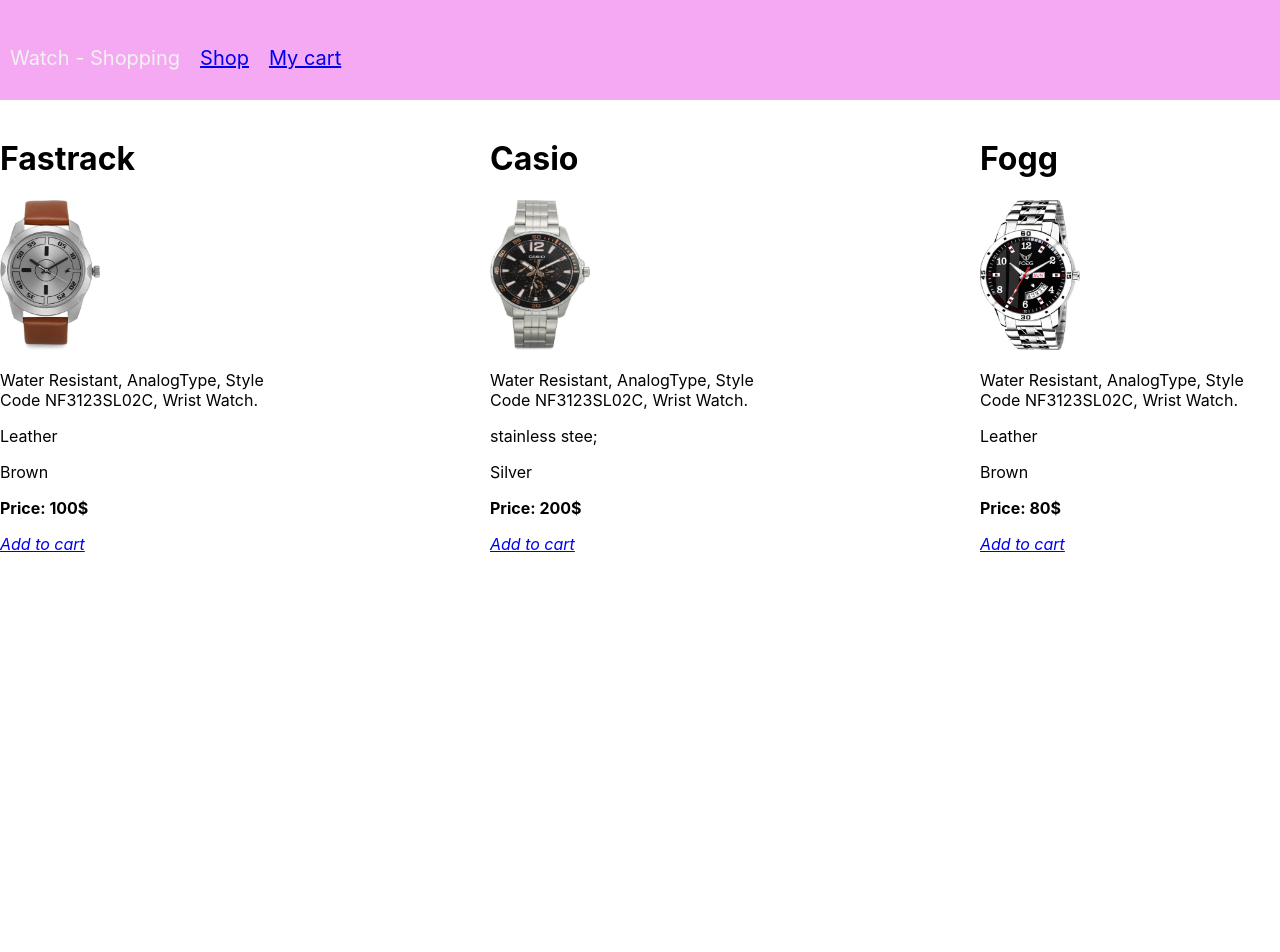
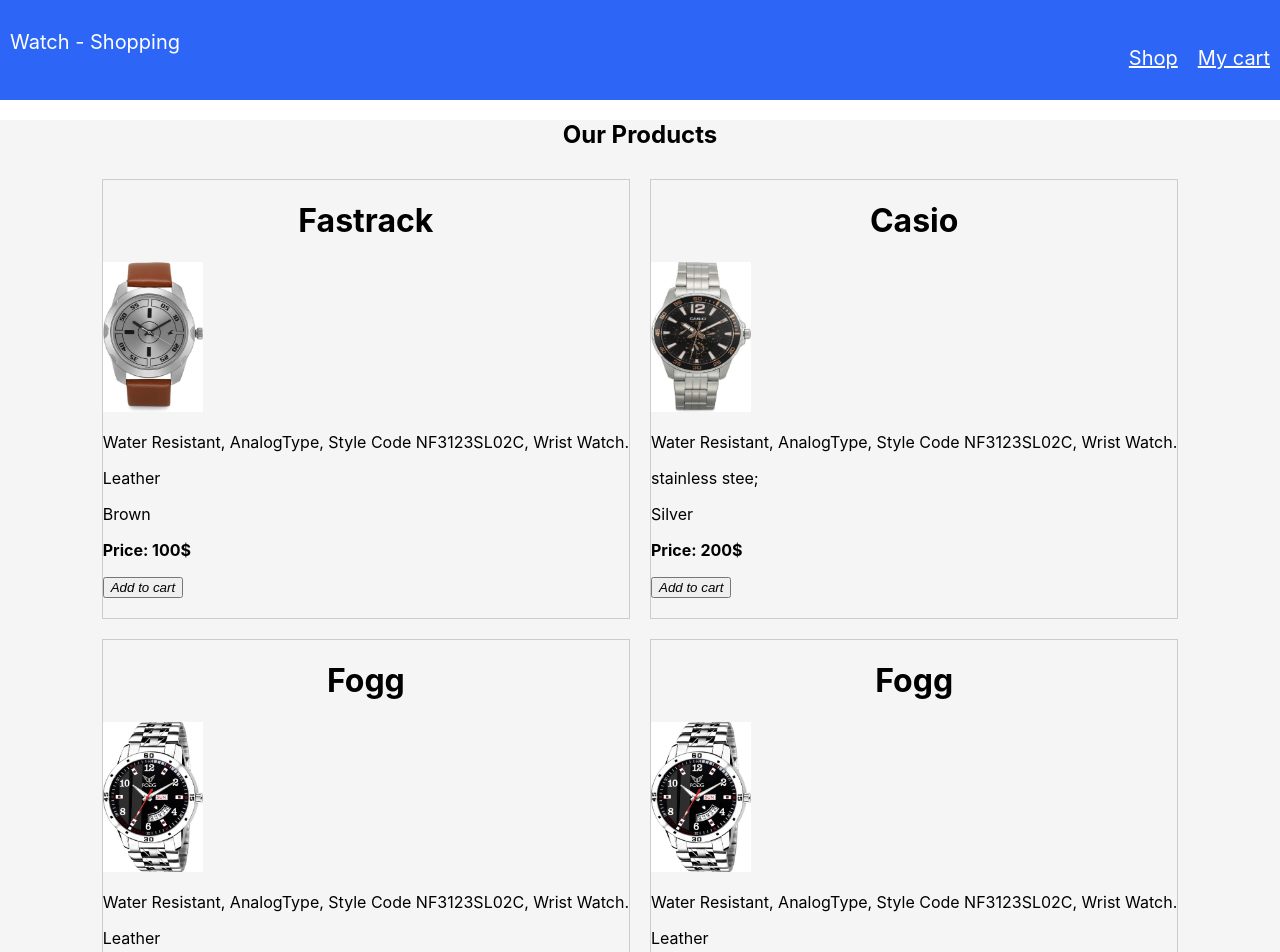
Before and after one commit to sandrapadua/Watch-Shopping-App, a React (Create React App) app: page / in a window 1280 px wide. Shown: the top 952 px of the page. Before the commit the page ends 800 px from the top, so only its background shows below. Built offline with nearby package versions, Linux system fonts and the light colour scheme.

Commit message:
added styling

```diff
--- a/src/App.css
+++ b/src/App.css
@@ -3,12 +3,14 @@
 }
 
 
+
 .navbar {
-  overflow: hidden;
-  background-color: #F5A9F2;
-  position: fixed;
+  /* overflow: hidden; */
+  background-color: #2D66F6;
+  /* position: fixed; */
   top: 0;
   width: 100%;
+  height: 100px;
 }
 .navbar p {
   float: left;
@@ -35,21 +37,67 @@
 .cursor{
   cursor: pointer;
 }
-.quantity-class p{
-  float: left;
-  display: block;
-  color: black;
-  text-align: center;
-  padding: 10px 10px;
-  text-decoration: none;
-  font-size: 20px;
-}
-.item-listing{
-  width: 300px;
+
+
+
+  .product-img {
+    width: 100px;
+    height: 150px;
+
 }
 
-.box{
+.display-flex {
   display: flex;
-  justify-content: space-between;
-  flex-wrap: wrap
+  flex-wrap: wrap;
+justify-content: center
 }
+
+.single-item-styling{
+  display: block;
+  margin: 10px;
+  border: solid 1px #ccc;
+  align-items: center;
+}
+.text-center {
+  text-align: center
+}
+
+.single-item :hover {
+  background-color: #F6E9DC;
+}
+.container{
+  background-color: #F5F5F5
+}
+.text-white{
+  color: white
+}
+.right{
+  float:right
+}
+.container-top{
+  text-align: justify
+}
+.container-top p{
+  color: white
+}
+.center{
+  text-align: center;
+}
+.size-med{
+  font-size: 30px
+}
+.left-margin {
+   margin-left: 20px }
+
+   .size-small{
+  font-size: 20px
+   }
+
+   .left-margin-large{
+  margin-left: 100px
+   }
+
+  .bold-large-text{
+    font-size: 20px;
+font-weight: bold
+   }
--- a/src/App.js
+++ b/src/App.js
@@ -10,7 +10,6 @@
       <BrowserRouter>
         <div className = 'main-container'>
         <Topbar/>
-        <h2>Shopping app</h2>
         <Route exact path="/" component={ShoppingListContainer}/>
         <Route path="/shoppingCart" component={ShoppingCart}/>
 
--- a/src/cartReducers.js
+++ b/src/cartReducers.js
@@ -30,6 +30,36 @@
 },
 {
     id:3,
+    Manufacturer: 'Fogg',
+    image: Fogg,
+    desc: "Water Resistant, AnalogType, Style Code NF3123SL02C, Wrist Watch.",
+    Material:'Leather',
+    color:'Brown',
+    Warranty: 'one year',
+    Price:80
+},
+{
+    id:4,
+    Manufacturer: 'Fogg',
+    image: Fogg,
+    desc: "Water Resistant, AnalogType, Style Code NF3123SL02C, Wrist Watch.",
+    Material:'Leather',
+    color:'Brown',
+    Warranty: 'one year',
+    Price:80
+},
+{
+    id:5,
+    Manufacturer: 'Fogg',
+    image: Fogg,
+    desc: "Water Resistant, AnalogType, Style Code NF3123SL02C, Wrist Watch.",
+    Material:'Leather',
+    color:'Brown',
+    Warranty: 'one year',
+    Price:80
+},
+{
+    id:6,
     Manufacturer: 'Fogg',
     image: Fogg,
     desc: "Water Resistant, AnalogType, Style Code NF3123SL02C, Wrist Watch.",
--- a/src/components/Reciept.js
+++ b/src/components/Reciept.js
@@ -6,9 +6,9 @@
 
 
         return(
-            <div>
+            <div className ='container left-margin-large bold-large-text'>
                 <p>Total: {this.props.total} $</p>
-            <button>Checkout</button>
+            <button className='bold-large-text bottom-margin'>Checkout</button>
         </div>
         )}
 }
--- a/src/components/ShoppingCart.js
+++ b/src/components/ShoppingCart.js
@@ -27,9 +27,9 @@
             (
                 items.map(item=>{
                     return(
-                       <div>
-                        <li key={item.id}>
-                        <div>
+                        <div className ='single-item' key={item.id}>
+                        <div className ='single-item-styling'>
+
                         <img className ='image-size'src={item.image} alt={item.Manufacturer}/><br/>
 
                                         <span >{item.Manufacturer}</span>
@@ -38,12 +38,12 @@
                                         <p>
                                             <b>Quantity: {item.quantity}</b>
                                         </p>
-                                        <div className= 'quantity-class'>
-                                        <Link to="/shoppingCart"><p  onClick={()=>{this.handleAddQuantity(item.id)}}><h1>+</h1></p></Link>
-                                       <Link to="/shoppingCart"><p onClick={()=>{this.handleSubtractQuantity(item.id)}}><h1>-</h1></p></Link>
-                                        </div>
-                                        <button onClick={()=>{this.handleRemove(item.id)}}>Remove Item</button>
-                                        </div></li></div>)
+                                        <div>
+                                        <Link className ='size-med ' to="/shoppingCart"onClick={()=>{this.handleAddQuantity(item.id)}}><button className='size-med' >+</button></Link>
+                                        <Link className ='size-med' to="/shoppingCart" onClick={()=>{this.handleSubtractQuantity(item.id)}}><button className = 'left-margin size-med'>-</button></Link>
+                                        </div><br/>
+                                        <button className ='size-small' onClick={()=>{this.handleRemove(item.id)}}>Remove Item</button>
+                                        </div> </div>)
                 })
             ):
 
@@ -51,10 +51,13 @@
                 <p>cart is empty!!!</p>
              )
 
-        return(<div className="flex-container">
-        <h3>You have ordered:</h3>
+        return(
+        <div className="container">
+        <h2 className="center"> Our Products </h2>
+        <div className = 'display-flex'>
         {addedItems}
-<Reciept/>
+        </div>
+        <Reciept/>
     </div> )
     }
 }
--- a/src/components/ShoppingListContainer.js
+++ b/src/components/ShoppingListContainer.js
@@ -7,6 +7,7 @@
 
 
     handleClick = (id)=>{
+        alert("Added to cart")
         console.log("clicked")
         this.props.addToCart(id);
     }
@@ -18,16 +19,16 @@
 
     let itemList = items.map(item=>{
         return(
-            <div  className ='item-listing' key={item.id}>
-                    <div >
+            <div className ='single-item'  key={item.id}>
+                    <div className ='single-item-styling'>
 
-                    <h1 >{item.Manufacturer}</h1>
-                    <img className ='image-size' src={item.image} alt={item.Manufacturer}/><br/>
+                    <h1 className = 'text-center'>{item.Manufacturer}</h1>
+                    <img className ='product-img' src={item.image} alt={item.Manufacturer}/><br/>
                         <p>{item.desc}</p>
                         <p>{item.Material}</p>
                         <p>{item.color}</p>
                         <p><b>Price: {item.Price}$</b></p>
-                       <Link to="/"> <span className ='cursor' onClick={()=>{this.handleClick(item.id)}}><i>Add to cart</i></span></Link><br/><br/>
+                       <Link to="/"> <button className ='cursor' onClick={()=>{this.handleClick(item.id)}}><i>Add to cart</i></button></Link><br/><br/>
                     </div>
              </div>
 
@@ -37,7 +38,7 @@
     return(
         <div className="container">
         <h2 className="center"> Our Products </h2>
-            <div className = 'box'>
+            <div className = 'display-flex'>
                 {itemList}
             </div>
          </div>)
--- a/src/components/Topbar.js
+++ b/src/components/Topbar.js
@@ -3,12 +3,11 @@
  const Topbar = ()=>{
     return(
             <nav className="navbar">
-                <div className = 'container'>
-                   <p> Watch - Shopping</p>
-
-                    <ul className="right">
-                        <p><Link to="/">Shop</Link></p>
-                        <p><Link to="/shoppingCart">My cart</Link></p>
+                <div className = 'container-top'>
+                   <p className ='text-white'> Watch - Shopping</p>
+                    <ul className="right text-white">
+                        <p ><Link className ='text-white' to="/">Shop</Link></p>
+                        <p><Link className ='text-white' to="/shoppingCart">My cart</Link></p>
 
                     </ul>
                 </div>
```
